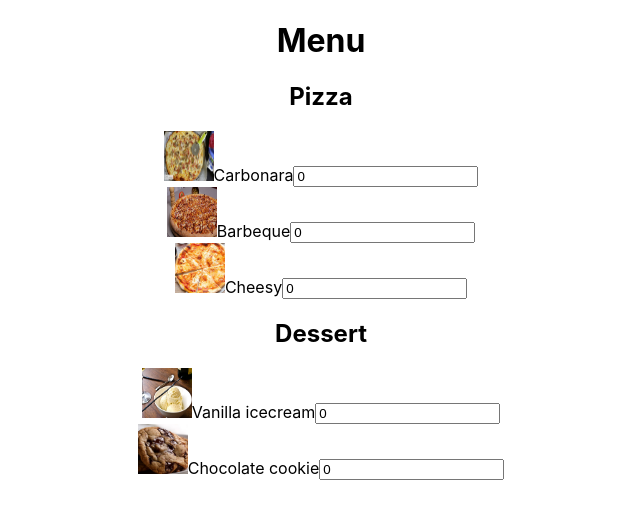
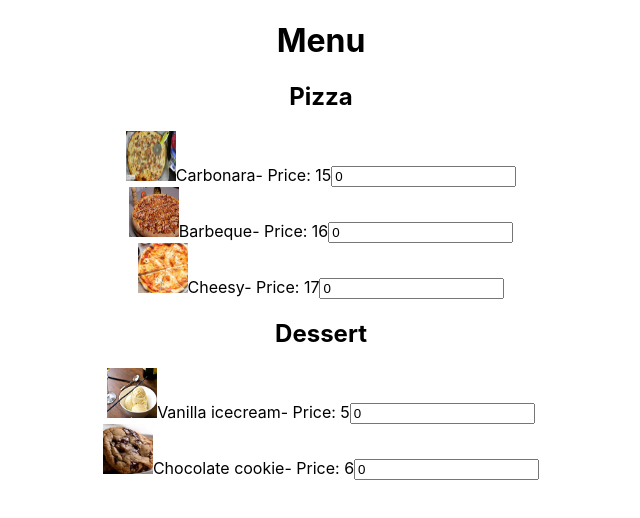
Before and after one commit to raquel-aparicio-morenilla/react-tdd-pizzeria, a React (Create React App) app: page / in a window 1280 px wide. Shown: the top 518 px of the page, without its empty margins (319-959 px from the left). Built offline with nearby package versions, Linux system fonts and the light colour scheme.

Commit message:
Green phase: add price to menu items, with aria-label, separate information by means of <span>

```diff
--- a/src/components/MenuItem.jsx
+++ b/src/components/MenuItem.jsx
@@ -12,8 +12,17 @@ export function MenuItem({item, itemType}) {
     }
 
     return <div>
-        <img src={item.imagePath} alt={altText} width={50} height={50}/>
-        {item.name}
-        <input type="number" min={0} value={quantity} aria-label={altText} onChange={handleSpinnerChange}/>
+        <span>
+            <img src={item.imagePath} alt={altText} width={50} height={50}/>
+        </span>
+        <span>
+            {item.name}
+        </span>
+        <span aria-label={item.name + "-" + itemType + "-price"}>
+             - Price: {item.price}
+        </span>
+        <span>
+            <input type="number" min={0} value={quantity} aria-label={altText} onChange={handleSpinnerChange}/>
+        </span>
     </div>;
 }
--- a/src/hooks/useMenu.js
+++ b/src/hooks/useMenu.js
@@ -5,7 +5,8 @@ function parseItemList(itemList){
     return itemList.map(item => (
         {
             "name": item.name,
-            "imagePath": "assets/" + item.imageName
+            "imagePath": "assets/" + item.imageName,
+            "price": item.price
         }
     ));
 }
```
Also changed, not shown: 1 other file (tests, documents, lock files or other folders).
